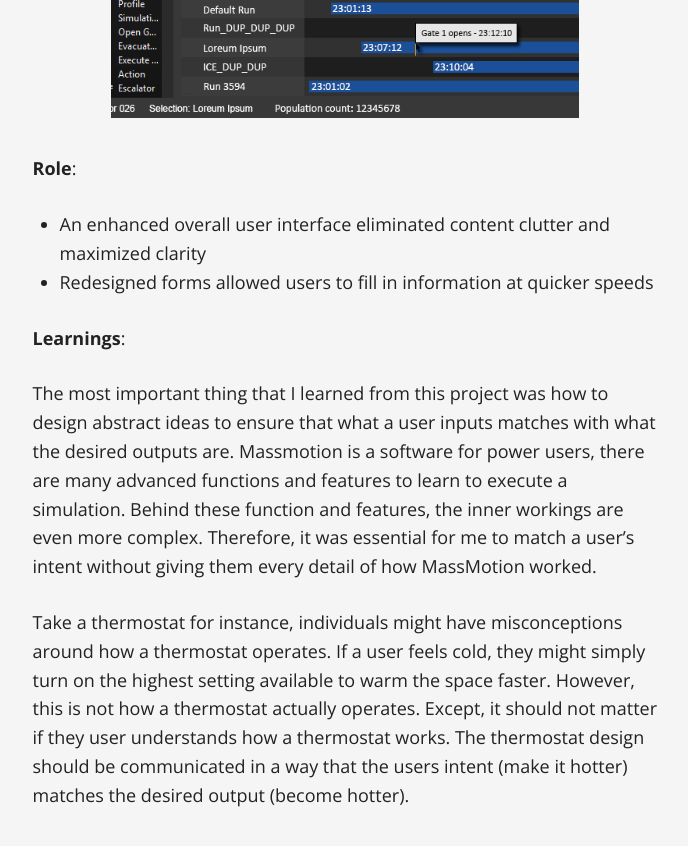
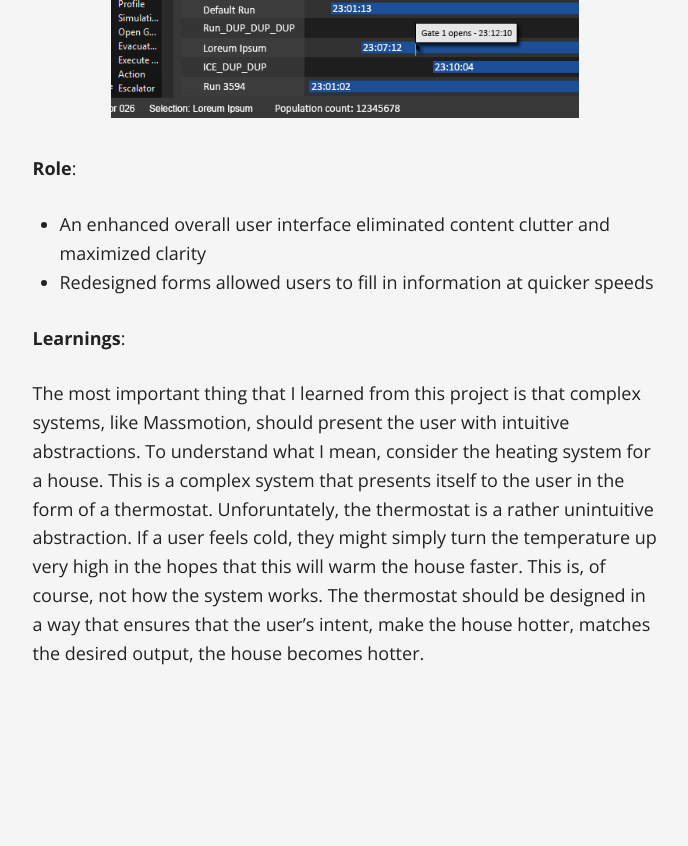
Before and after one commit to wailingwombat/wailingwombat.github.io, a Jekyll site: the page built from projects/massmotion.md, in a window 1280 px wide and 900 px high, scrolled down 3309 px. Shown: the top 846 px of the window, without its empty margins (295-983 px from the left). Built offline with Jekyll 4.4.1, drawn with Linux system fonts in a browser that asks for light colours; after the commit the page ends 4066 px from its top, so only the background shows below that.

Commit message:
improved the massmotion Learning section

```diff
--- a/projects/massmotion.md
+++ b/projects/massmotion.md
@@ -39,6 +39,4 @@ title: MassMotion
 
 **Learnings**:
 
-The most important thing that I learned from this project was how to design abstract ideas to ensure that what a user inputs matches with what the desired outputs are. Massmotion is a software for power users, there are many advanced functions and features to learn to execute a simulation. Behind these function and features, the inner workings are even more complex. Therefore, it was essential for me to match a user's intent without giving them every detail of how MassMotion worked.
-
-Take a thermostat for instance, individuals might have misconceptions around how a thermostat operates. If a user feels cold, they might simply turn on the highest setting available to warm the space faster. However, this is not how a thermostat actually operates. Except, it should not matter if they user understands how a thermostat works. The thermostat design should be communicated in a way that the users intent (make it hotter) matches the desired output (become hotter).
+The most important thing that I learned from this project is that complex systems, like Massmotion, should present the user with intuitive abstractions. To understand what I mean, consider the heating system for a house. This is a complex system that presents itself to the user in the form of a thermostat. Unforuntately, the thermostat is a rather unintuitive abstraction. If a user feels cold, they might simply turn the temperature up very high in the hopes that this will warm the house faster. This is, of course, not how the system works. The thermostat should be designed in a way that ensures that the user's intent, make the house hotter, matches the desired output, the house becomes hotter.
```
